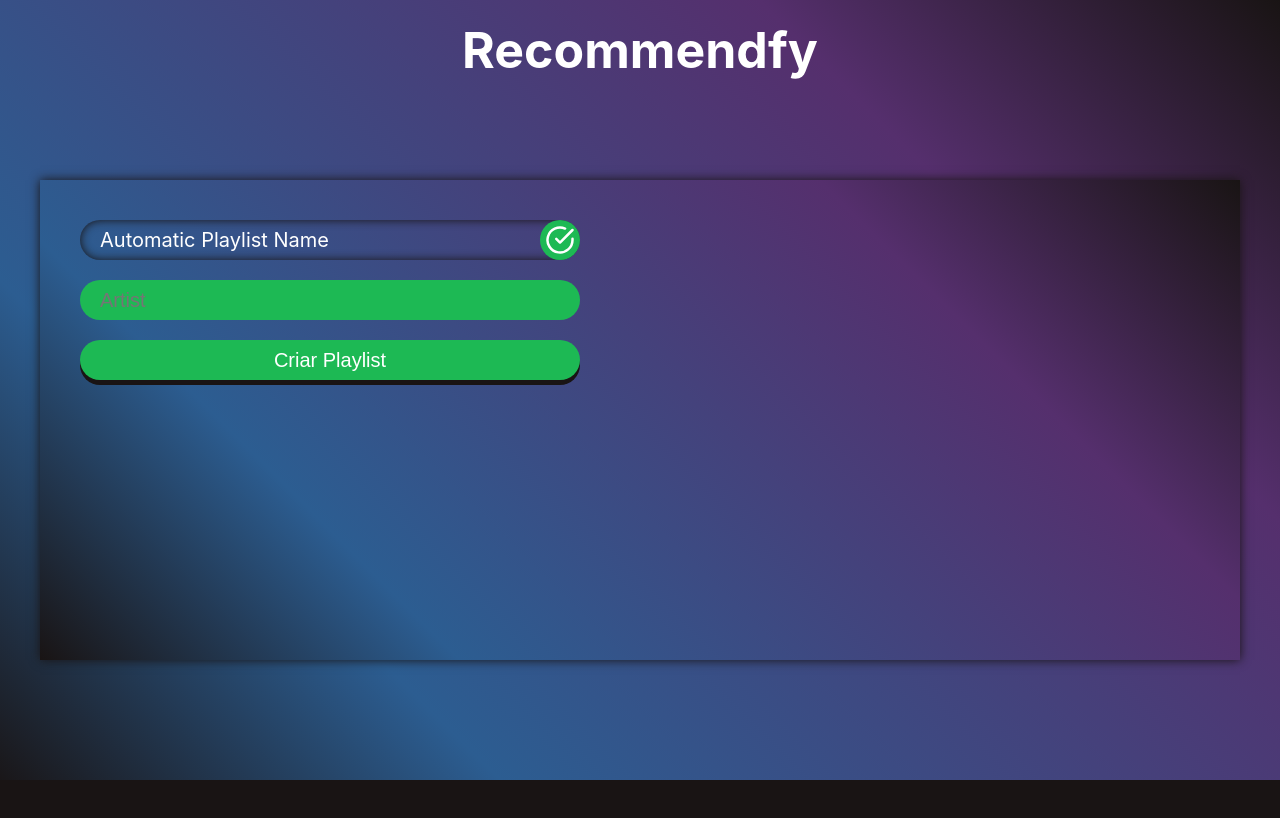
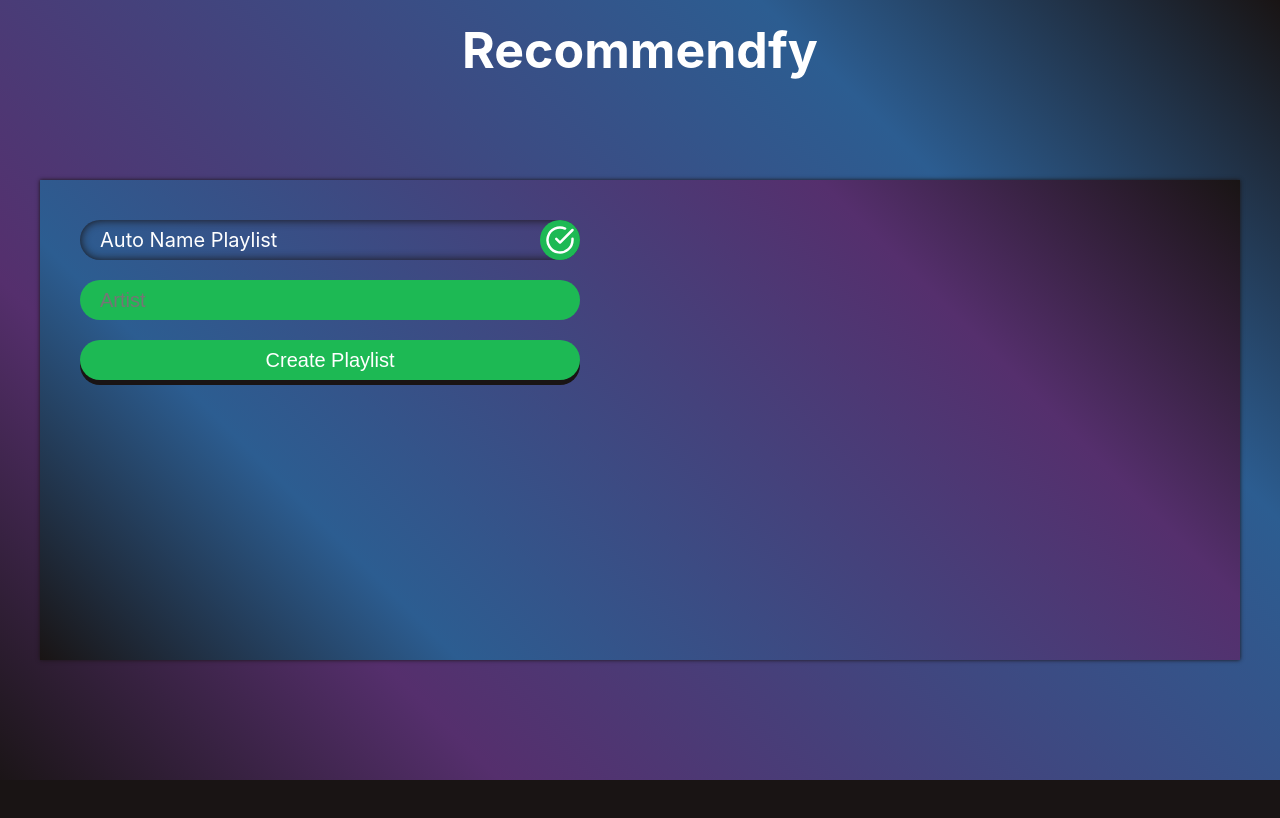
Before and after one commit to future4code/Cazuza-Barberino, a React (Create React App) app in the folder semana7/recommendfy/: page / in a window 1280 px wide. Shown: the top 818 px of the page. Built offline with nearby package versions, Linux system fonts and the light colour scheme.

Commit message:
Organizando e Bugfixes

```diff
--- a/semana7/recommendfy/src/Components/AppContainer.jsx
+++ b/semana7/recommendfy/src/Components/AppContainer.jsx
@@ -1,20 +1,12 @@
 import React, { Component } from "react";
 import axios from "axios";
 import { ThemeProvider } from "styled-components";
-import ArtistInput from "./ArtistInput";
 import shortid from "shortid";
-import { FiArrowRightCircle, FiCheckCircle } from "react-icons/fi";
 import FollowBtn from "./FollowBtn";
+import ArtistForm from "./ArtistForm";
 import {
   theme,
   Container,
-  Form,
-  DefaultBtn,
-  MorphBox,
-  MorphCancelBtn,
-  MorphChckBtn,
-  MorphText,
-  MorphWrapper,
   SubContainer,
   PlaylistContainer,
   Loader,
@@ -171,58 +163,19 @@ export default class extends Component {
           <Main>
             <SiteTitle>Recommendfy</SiteTitle>
             <SubContainer>
-              <Form onSubmit={this.submitHandler}>
-                <MorphWrapper>
-                  <MorphText editing={editPlaylistName}>
-                    Automatic Playlist Name
-                  </MorphText>
-                  <MorphBox
-                    as="input"
-                    ref={this.morphInputRef}
-                    placeholder="Playlist name"
-                    onChange={this.changeHandler}
-                    name="playlistInput"
-                    value={playlistInput}
-                    type="text"
-                    disabled={!editPlaylistName}
-                  />
-                  <MorphChckBtn
-                    editing={editPlaylistName}
-                    onClick={this.toggleEditMod}
-                  >
-                    <FiCheckCircle size="100%" />
-                  </MorphChckBtn>
-                  <MorphCancelBtn
-                    editing={editPlaylistName}
-                    onClick={this.toggleEditMod}
-                  >
-                    <FiArrowRightCircle size="100%" />
-                  </MorphCancelBtn>
-                </MorphWrapper>
-
-                {artistInput.map((artist, index) => (
-                  <ArtistInput
-                    key={artist.id}
-                    value={artist.name}
-                    changeHandler={(event) =>
-                      this.artistInputChangeHandler(event, artist.id)
-                    }
-                    showDelete={artistInput.length > 1}
-                    showCreate={
-                      artist.name !== "" && index === artistInput.length - 1
-                    }
-                    createInput={this.createInputHandler}
-                    deleteInput={() => this.deleteInputHandler(artist.id)}
-                    innerRef={
-                      index === artistInput.length - 1 && this.nextInputRef
-                    }
-                  />
-                ))}
-
-                <DefaultBtn as="button" type="submit">
-                  Criar Playlist
-                </DefaultBtn>
-              </Form>
+              <ArtistForm
+                editPlaylistName={editPlaylistName}
+                playlistInput={playlistInput}
+                artistInput={artistInput}
+                morphInputRef={this.morphInputRef}
+                changeHandler={this.changeHandler}
+                submitHandler={this.submitHandler}
+                toggleEditMod={this.toggleEditMod}
+                artistInputChangeHandler={this.artistInputChangeHandler}
+                createInputHandler={this.createInputHandler}
+                deleteInputHandler={this.deleteInputHandler}
+                nextInputRef={this.nextInputRef}
+              />
               <PlaylistContainer>
                 {loading && <Loader>Loading</Loader>}
                 {showPLaylist && (
--- /dev/null
+++ b/semana7/recommendfy/src/Components/ArtistForm.jsx
@@ -0,0 +1,67 @@
+import React from "react";
+import { FiArrowRightCircle, FiCheckCircle } from "react-icons/fi";
+import ArtistInput from "./ArtistInput";
+import {
+  Form,
+  DefaultBtn,
+  MorphBox,
+  MorphCancelBtn,
+  MorphChckBtn,
+  MorphText,
+  MorphWrapper,
+} from "./styles";
+
+export default function ArtistForm({
+  artistInput,
+  playlistInput,
+  editPlaylistName,
+  morphInputRef,
+  changeHandler,
+  submitHandler,
+  toggleEditMod,
+  artistInputChangeHandler,
+  createInputHandler,
+  deleteInputHandler,
+  nextInputRef,
+}) {
+  return (
+    <Form onSubmit={submitHandler}>
+      <MorphWrapper>
+        <MorphText editing={editPlaylistName}>Auto Name Playlist</MorphText>
+        <MorphBox
+          as="input"
+          ref={morphInputRef}
+          placeholder="Playlist name"
+          onChange={changeHandler}
+          name="playlistInput"
+          value={playlistInput}
+          type="text"
+          disabled={!editPlaylistName}
+        />
+        <MorphChckBtn editing={editPlaylistName} onClick={toggleEditMod}>
+          <FiCheckCircle size="100%" />
+        </MorphChckBtn>
+        <MorphCancelBtn editing={editPlaylistName} onClick={toggleEditMod}>
+          <FiArrowRightCircle size="100%" />
+        </MorphCancelBtn>
+      </MorphWrapper>
+
+      {artistInput.map((artist, index) => (
+        <ArtistInput
+          key={artist.id}
+          value={artist.name}
+          changeHandler={(event) => artistInputChangeHandler(event, artist.id)}
+          showDelete={artistInput.length > 1}
+          showCreate={artist.name !== "" && index === artistInput.length - 1}
+          createInput={createInputHandler}
+          deleteInput={() => deleteInputHandler(artist.id)}
+          innerRef={index === artistInput.length - 1 ? nextInputRef : null}
+        />
+      ))}
+
+      <DefaultBtn as="button" type="submit">
+        Create Playlist
+      </DefaultBtn>
+    </Form>
+  );
+}
--- a/semana7/recommendfy/src/Components/styles.js
+++ b/semana7/recommendfy/src/Components/styles.js
@@ -16,8 +16,8 @@ export const Background = styled.div`
   background: linear-gradient(
     45deg,
     ${(props) => props.theme.bg} 0%,
-    ${(props) => props.theme.bg3} 25%,
-    ${(props) => props.theme.bg4} 75%,
+    ${(props) => props.theme.bg4} 25%,
+    ${(props) => props.theme.bg3} 75%,
     ${(props) => props.theme.bg} 100%
   );
 
@@ -72,7 +72,7 @@ export const SubContainer = styled.div`
     ${(props) => props.theme.bg} 100%
   );
 
-  box-shadow: 0 0 10px ${(props) => props.theme.bg};
+  box-shadow: 0 0 4px ${(props) => props.theme.bg};
 
   display: flex;
   align-items: flex-start;
```
Also changed, not shown: semana7/recommendfy/src/Components/FollowBtn.jsx (+2 -6 lines).
